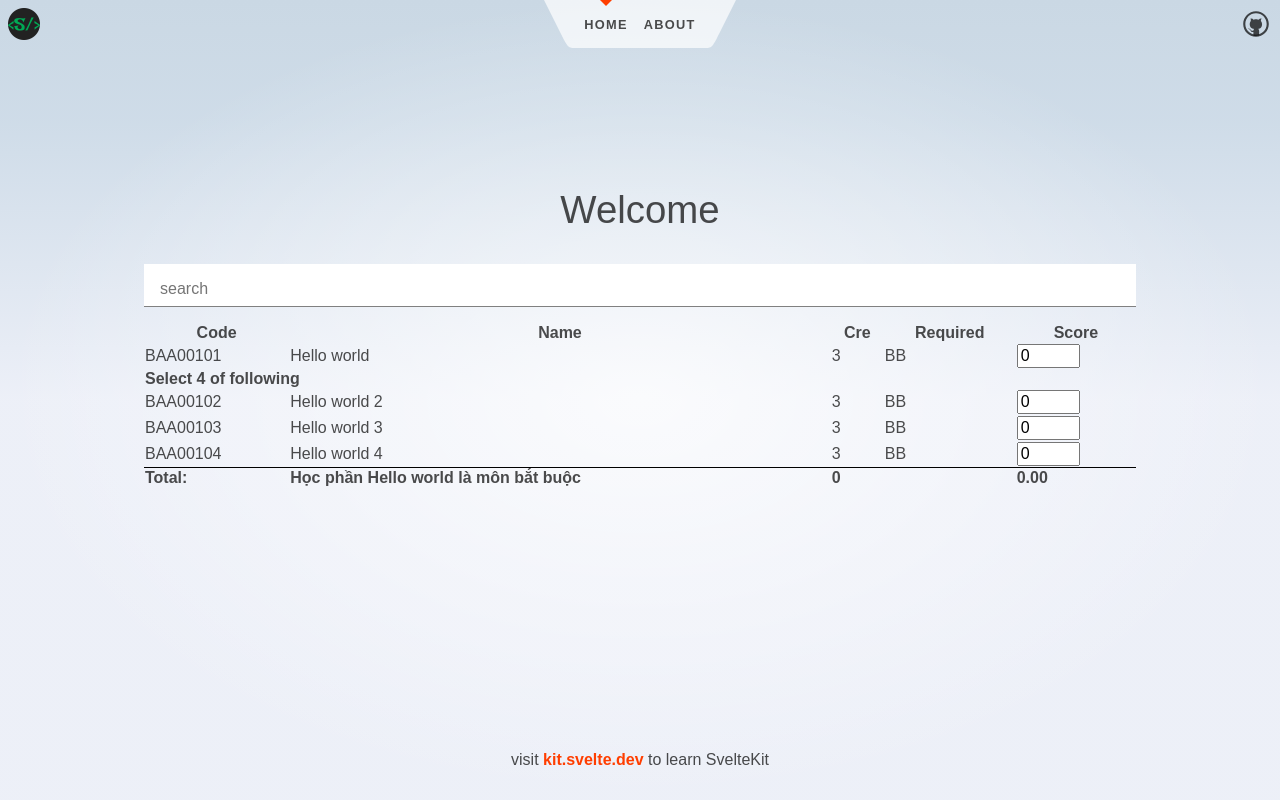
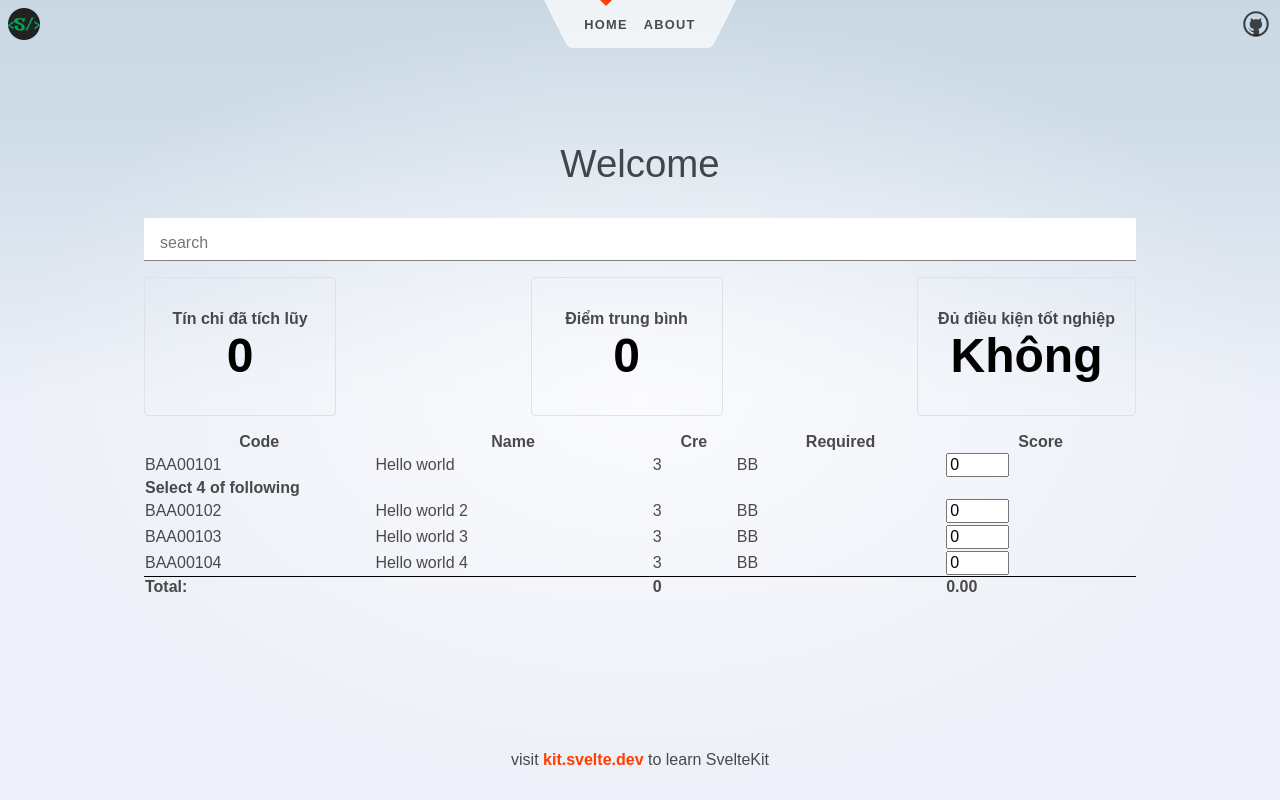
Before and after one commit to sytranvn/credit-calculator, a SvelteKit app: page / in a window 1280 px wide. Built offline with nearby package versions, Linux system fonts and the light colour scheme.

Commit message:
update formula

```diff
--- a/src/routes/+page.svelte
+++ b/src/routes/+page.svelte
@@ -81,6 +81,24 @@
 	</select>
 	-->
 	<input type="text" bind:value={search} placeholder="search" />
+	<div class="result">
+		<div class="thumbnail">
+			Tín chỉ đã tích lũy
+			<div class="value">
+				{result.credit}
+			</div>
+		</div>
+		<div class="thumbnail">
+			Điểm trung bình
+			<div class="value">{average}</div>
+		</div>
+		<div class="thumbnail">
+			Đủ điều kiện tốt nghiệp
+			<div class="value">
+				{result.pass ? "Đủ" : "Không"}
+			</div>
+		</div>
+	</div>
 	<table>
 		<thead>
 			<tr>
@@ -158,7 +176,7 @@
 		</tbody>
 		<tfoot>
 			<th>Total:</th>
-			<th>{result.msg}</th>
+			<th />
 			<th>{result.credit}</th>
 			<th />
 			<th>{average.toFixed(2)}</th>
@@ -210,8 +228,30 @@
 		font-size: 1rem;
 		pointer-events: all;
 		margin-bottom: 1rem;
+		position: sticky;
+		top: 0;
 	}
 	.hidden {
 		display: none;
 	}
+	.thumbnail {
+		padding: 2rem 1.25rem;
+		border: solid 1px #dee2e6;
+		border-radius: 0.25rem;
+		min-width: 150px;
+		max-width: 100%;
+		height: auto;
+		font-weight: 600;
+		text-align: center;
+	}
+	.thumbnail .value {
+		font-size: 3rem;
+		color: black;
+	}
+	.result {
+		display: flex;
+		flex-direction: row;
+		justify-content: space-between;
+		margin-bottom: 1rem;
+	}
 </style>
--- a/src/routes/about/+page.svelte
+++ b/src/routes/about/+page.svelte
@@ -13,7 +13,7 @@
 	<h1>About this app</h1>
 
 	<p>
-		Score formula:
+		Công thức tính điểm: <br />
 		<Math source={formula} />
 	</p>
 	<p>
```
Also changed, not shown: 1 other file (tests, documents, lock files or other folders).
